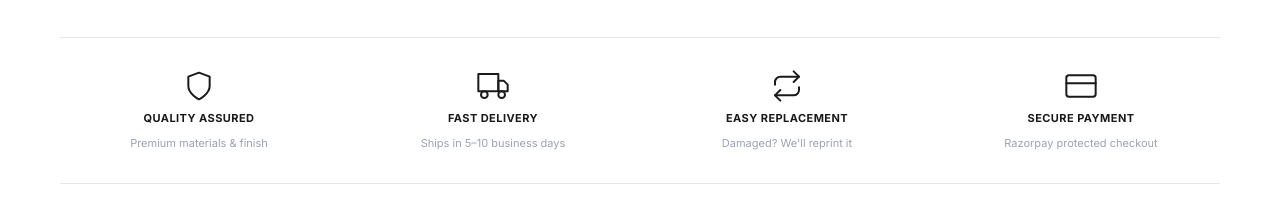
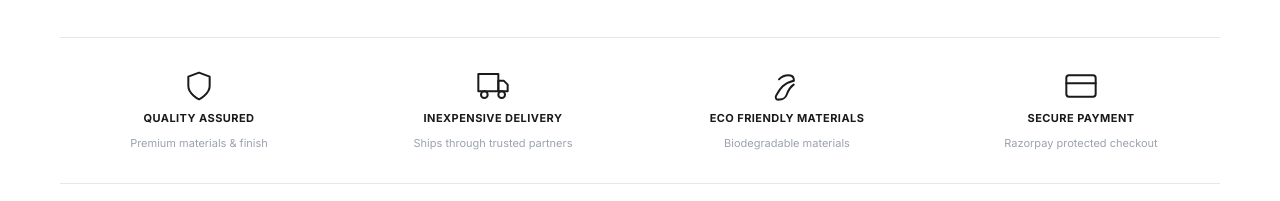
Before and after one commit to snaprint/snap-print, a website built with Vite: page src/index.html in a window 1280 px wide. Shown: the part 494-695 px from the top of the page. Built offline with nearby package versions, Linux system fonts and the light colour scheme; no server answers.

Commit message:
Trust badges and checkout page

```diff
--- a/src/index.html
+++ b/src/index.html
@@ -90,13 +90,13 @@
           </div>
           <div class="trust-item">
             <svg class="trust-item__icon" viewBox="0 0 24 24" fill="none" stroke="currentColor" stroke-linecap="round" stroke-linejoin="round"><rect x="1" y="3" width="15" height="13"/><polygon points="16 8 20 8 23 11 23 16 16 16 16 8"/><circle cx="5.5" cy="18.5" r="2.5"/><circle cx="18.5" cy="18.5" r="2.5"/></svg>
-            <span class="trust-item__title">Fast Delivery</span>
-            <span class="trust-item__desc">Ships in 5–10 business days</span>
+            <span class="trust-item__title">Inexpensive Delivery</span>
+            <span class="trust-item__desc">Ships through trusted partners</span>
           </div>
           <div class="trust-item">
-            <svg class="trust-item__icon" viewBox="0 0 24 24" fill="none" stroke="currentColor" stroke-linecap="round" stroke-linejoin="round"><polyline points="17 1 21 5 17 9"/><path d="M3 11V9a4 4 0 0 1 4-4h14"/><polyline points="7 23 3 19 7 15"/><path d="M21 13v2a4 4 0 0 1-4 4H3"/></svg>
-            <span class="trust-item__title">Easy Replacement</span>
-            <span class="trust-item__desc">Damaged? We'll reprint it</span>
+            <svg class="trust-item__icon" viewBox="0 0 24 24" fill="none" stroke="currentColor" stroke-linecap="round" stroke-linejoin="round"><path d="M17 8C8 10 5.9 16.17 3.82 19.34c-.95 1.51.32 3.29 1.93 2.82A6 6 0 0 0 12 18c1-2.79 2.4-5.18 5-7"/><path d="M17 8c0 0 1-4-4-4C9 4 6 7 6 7"/></svg>
+            <span class="trust-item__title">Eco Friendly Materials</span>
+            <span class="trust-item__desc">Biodegradable materials</span>
           </div>
           <div class="trust-item">
             <svg class="trust-item__icon" viewBox="0 0 24 24" fill="none" stroke="currentColor" stroke-linecap="round" stroke-linejoin="round"><rect x="1" y="4" width="22" height="16" rx="2" ry="2"/><line x1="1" y1="10" x2="23" y2="10"/></svg>
```
Also changed, not shown: src/checkout.html (+1 -1 lines).
